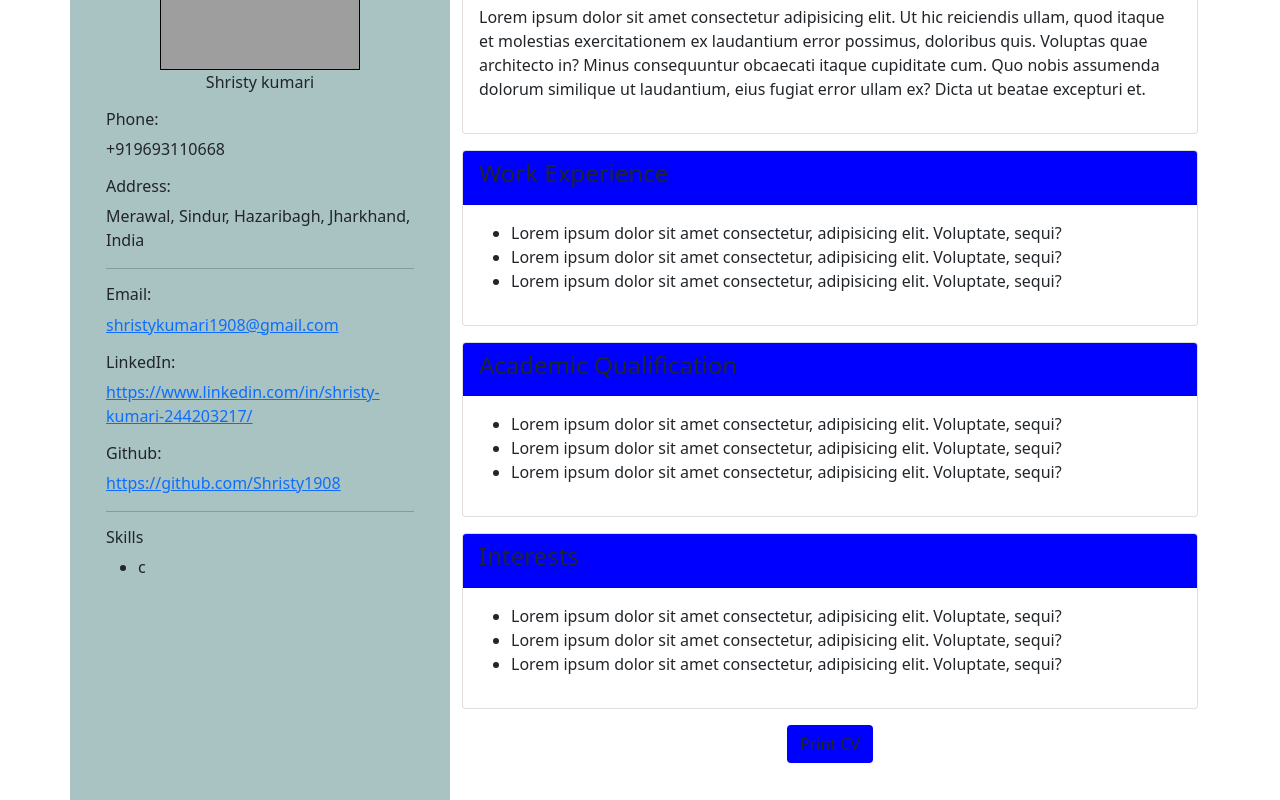
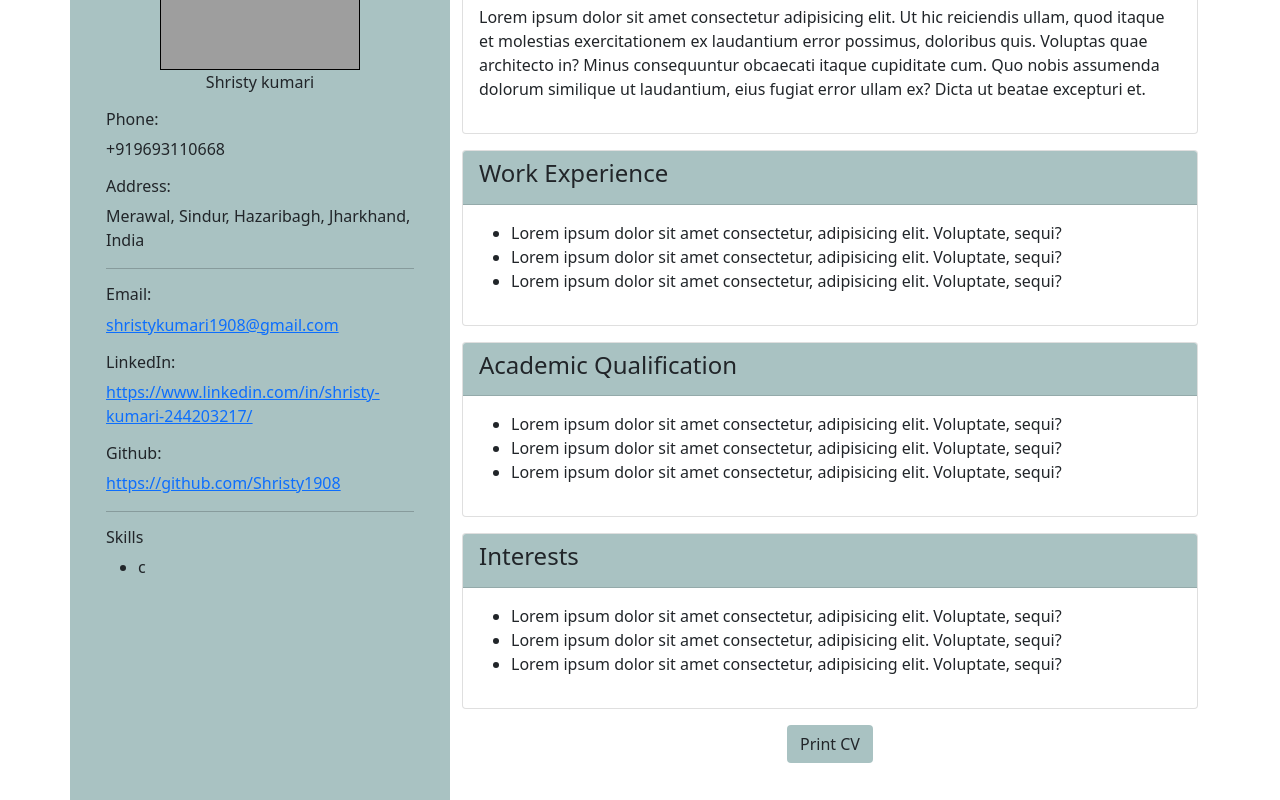
Before and after one commit to Shristy1908/Resume-generator, a plain HTML site: page index.html in a window 1280 px wide. Both pictures are taken after typing "Sample", "Sample", "Sample", "Sample", "Sample", "Sample" into the empty fields and a click on the button "Generate CV". Shown: the part 178-978 px from the top of the page. Drawn offline with nearby package versions, Linux system fonts and the light colour scheme; grey boxes are pictures that could not be loaded.

Commit message:
Update style.css

```diff
--- a/style.css
+++ b/style.css
@@ -16,7 +16,7 @@ a{
     background-color: rgb(169, 194, 194);
 }
 #bg{
-    background-color: blue;
+    background-color: rgb(169, 194, 194);
 }
 #cv-template{
     display: none;
```
